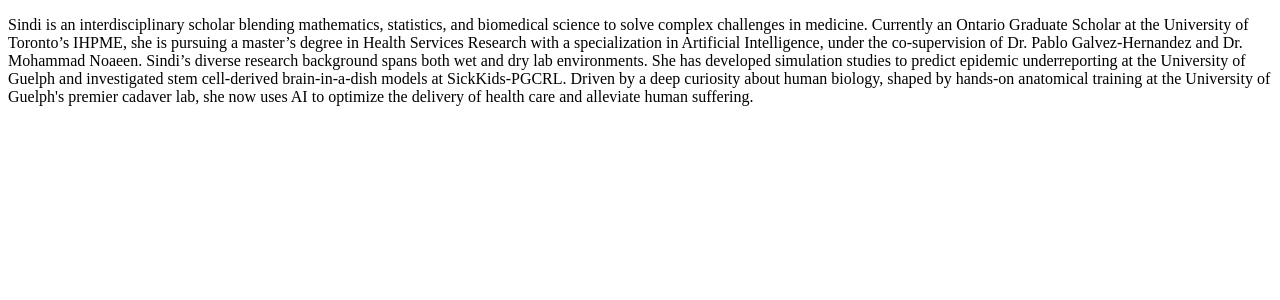
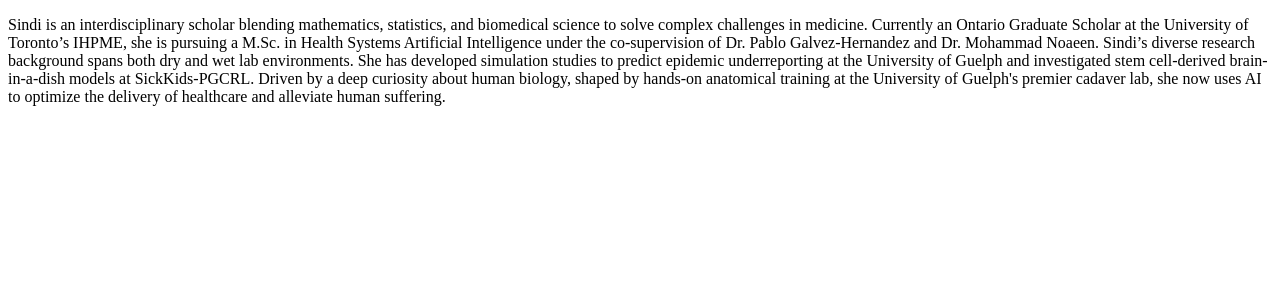
Before and after one commit to arclab-uoft/arclab-website, a Next.js app: page /team/sindi_bebeziqi in a window 1280 px wide. Shown: the top 300 px of the page. Built offline with nearby package versions, Linux system fonts and the light colour scheme; no server answers.

Commit message:
Update Sindi Bebeziqi profile to reflect current degree and specialization in Health Systems Artificial Intelligence

```diff
--- a/pages/team/sindi_bebeziqi.mdx
+++ b/pages/team/sindi_bebeziqi.mdx
@@ -18,4 +18,4 @@ orcid:
 research_gate:
 ---
 
-Sindi is an interdisciplinary scholar blending mathematics, statistics, and biomedical science to solve complex challenges in medicine. Currently an Ontario Graduate Scholar at the University of Toronto’s IHPME, she is pursuing a master’s degree in Health Services Research with a specialization in Artificial Intelligence, under the co-supervision of Dr. Pablo Galvez-Hernandez and Dr. Mohammad Noaeen. Sindi’s diverse research background spans both wet and dry lab environments. She has developed simulation studies to predict epidemic underreporting at the University of Guelph and investigated stem cell-derived brain-in-a-dish models at SickKids-PGCRL. Driven by a deep curiosity about human biology, shaped by hands-on anatomical training at the University of Guelph's premier cadaver lab, she now uses AI to optimize the delivery of health care and alleviate human suffering.
+Sindi is an interdisciplinary scholar blending mathematics, statistics, and biomedical science to solve complex challenges in medicine. Currently an Ontario Graduate Scholar at the University of Toronto’s IHPME, she is pursuing a M.Sc. in Health Systems Artificial Intelligence under the co-supervision of Dr. Pablo Galvez-Hernandez and Dr. Mohammad Noaeen. Sindi’s diverse research background spans both dry and wet lab environments. She has developed simulation studies to predict epidemic underreporting at the University of Guelph and investigated stem cell-derived brain-in-a-dish models at SickKids-PGCRL. Driven by a deep curiosity about human biology, shaped by hands-on anatomical training at the University of Guelph's premier cadaver lab, she now uses AI to optimize the delivery of healthcare and alleviate human suffering.
```
